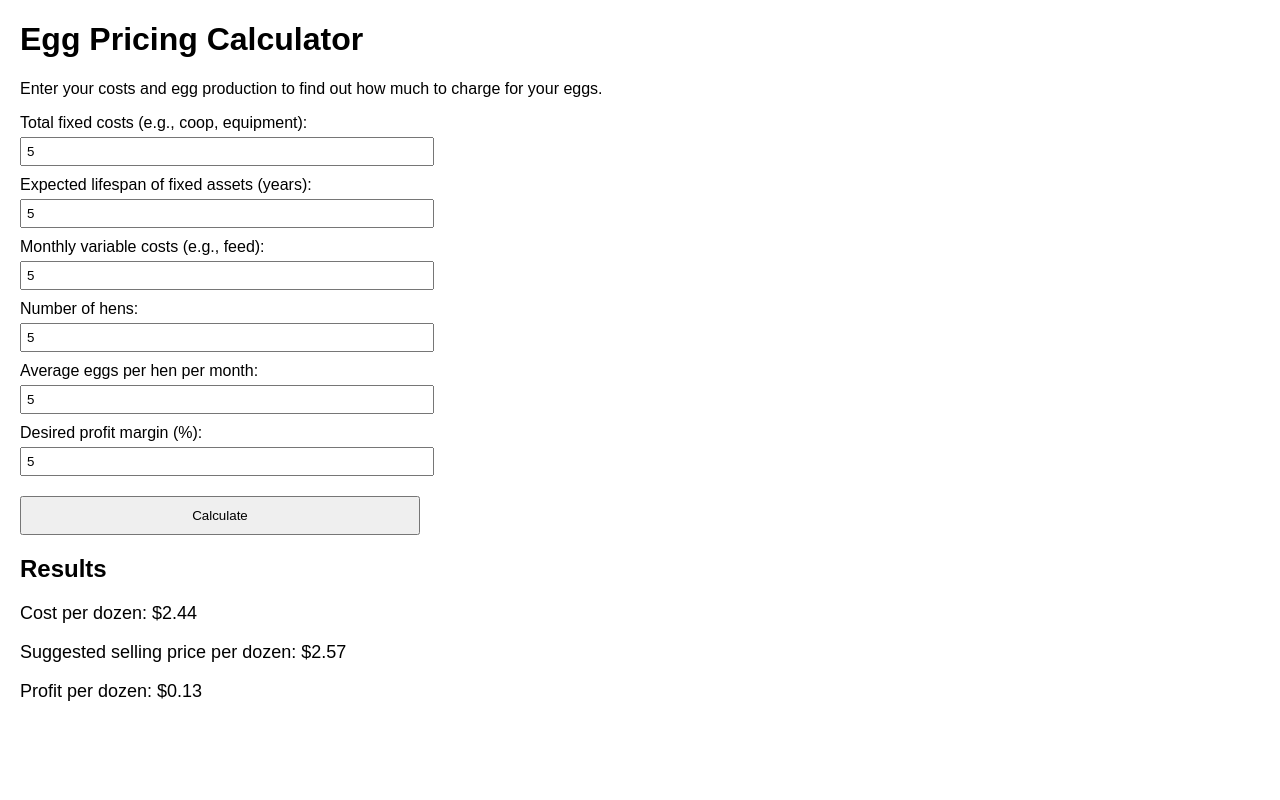
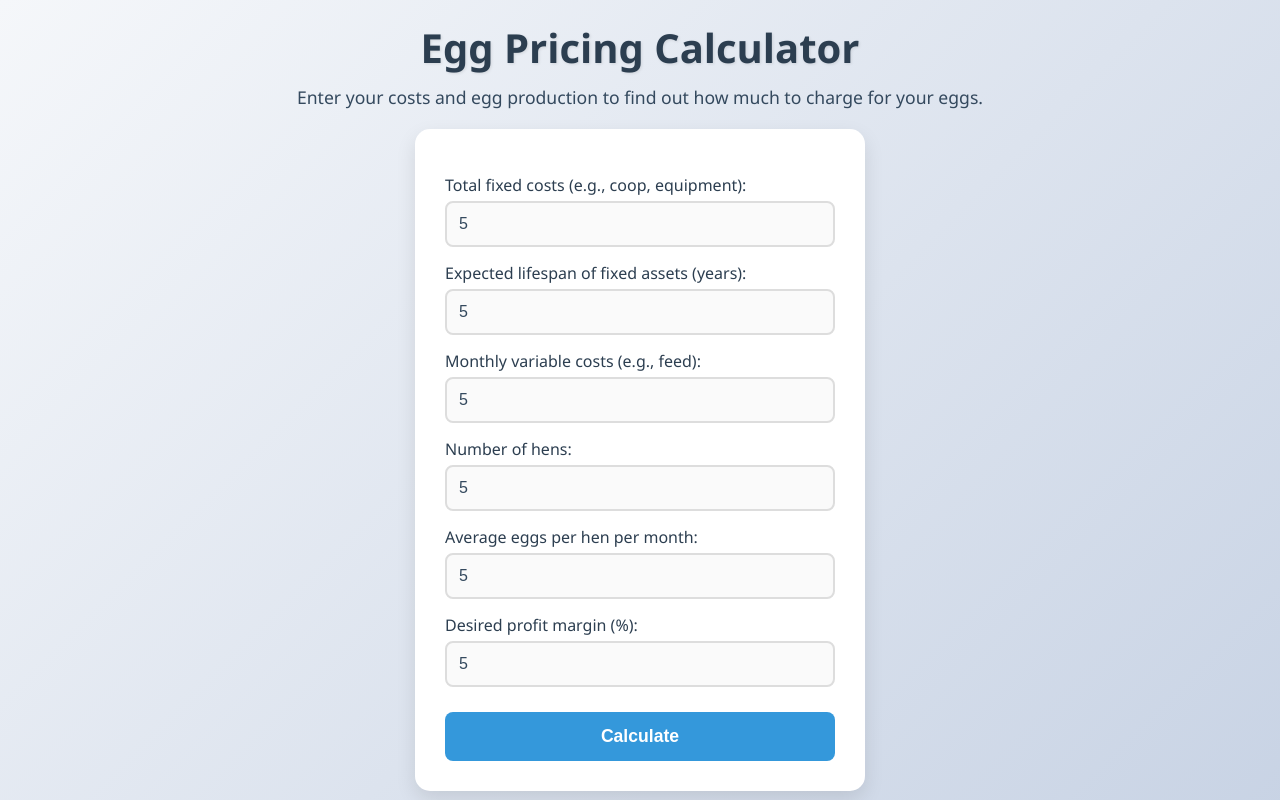
Before and after one commit to UnderdarkEcho/Eggs, a plain HTML site: page index.html in a window 1280 px wide. Both pictures are taken after typing "5", "5", "5", "5", "5", "5" into the empty fields and a click on the button "Calculate". Shown: the top 800 px of the page. Drawn offline with Linux system fonts and the light colour scheme.

Commit message:
Update CSS for modern, sleek design with animation

```diff
--- a/script.js
+++ b/script.js
@@ -42,6 +42,7 @@ document
     let profitPerDozen = sellingPrice - costPerDozen;
 
     // Display results
+    document.getElementById("results").classList.remove("show");
     document.getElementById("cost-per-dozen").textContent =
       costPerDozen.toFixed(2);
     document.getElementById("selling-price").textContent =
@@ -49,4 +50,5 @@ document
     document.getElementById("profit-per-dozen").textContent =
       profitPerDozen.toFixed(2);
     document.getElementById("results").style.display = "block";
+    document.getElementById("results").classList.add("show");
   });
--- a/styles.css
+++ b/styles.css
@@ -1,33 +1,148 @@
-body {
-  font-family: Arial, sans-serif;
-  margin: 20px;
+/* Reset default margins and padding for consistency */
+* {
+  margin: 0;
+  padding: 0;
+  box-sizing: border-box;
 }
 
-form {
-  max-width: 400px;
+body {
+  font-family: "Segoe UI", Tahoma, Geneva, Verdana, sans-serif;
+  background: linear-gradient(135deg, #f5f7fa 0%, #c3cfe2 100%);
+  min-height: 100vh;
+  display: flex;
+  flex-direction: column;
+  align-items: center;
+  padding: 20px;
 }
 
+/* Heading Styling */
+h1 {
+  font-size: 2.5rem;
+  color: #2c3e50;
+  margin-bottom: 10px;
+  text-shadow: 1px 1px 3px rgba(0, 0, 0, 0.1);
+}
+
+p {
+  font-size: 1.1rem;
+  color: #34495e;
+  margin-bottom: 20px;
+}
+
+/* Form Container */
+form {
+  background: #ffffff;
+  padding: 30px;
+  border-radius: 15px;
+  box-shadow: 0 8px 20px rgba(0, 0, 0, 0.1);
+  width: 100%;
+  max-width: 450px;
+  transition: transform 0.3s ease;
+}
+
+form:hover {
+  transform: translateY(-5px);
+}
+
+/* Labels and Inputs */
 label {
   display: block;
-  margin-top: 10px;
+  font-size: 1rem;
+  color: #2c3e50;
+  margin-top: 15px;
+  font-weight: 500;
 }
 
 input {
   width: 100%;
-  padding: 5px;
+  padding: 12px;
   margin-top: 5px;
+  border: 2px solid #ddd;
+  border-radius: 8px;
+  font-size: 1rem;
+  color: #34495e;
+  background: #fafafa;
+  transition: border-color 0.3s ease, box-shadow 0.3s ease;
 }
 
-button {
-  margin-top: 20px;
-  padding: 10px;
-  width: 100%;
+input:focus {
+  border-color: #3498db;
+  box-shadow: 0 0 8px rgba(52, 152, 219, 0.3);
+  outline: none;
 }
 
+input::placeholder {
+  color: #95a5a6;
+  font-style: italic;
+}
+
+/* Button Styling */
+button {
+  width: 100%;
+  padding: 14px;
+  margin-top: 25px;
+  background: #3498db;
+  color: white;
+  border: none;
+  border-radius: 8px;
+  font-size: 1.1rem;
+  font-weight: bold;
+  cursor: pointer;
+  transition: background 0.3s ease, transform 0.2s ease;
+}
+
+button:hover {
+  background: #2980b9;
+  transform: scale(1.02);
+}
+
+/* Results Section */
 #results {
-  margin-top: 20px;
+  margin-top: 30px;
+  background: #ffffff;
+  padding: 25px;
+  border-radius: 15px;
+  box-shadow: 0 8px 20px rgba(0, 0, 0, 0.1);
+  width: 100%;
+  max-width: 450px;
+  opacity: 0;
+  transform: translateY(20px);
+  transition: opacity 0.5s ease, transform 0.5s ease;
+}
+
+#results.show {
+  opacity: 1;
+  transform: translateY(0);
+}
+
+#results h2 {
+  font-size: 1.8rem;
+  color: #2c3e50;
+  margin-bottom: 15px;
 }
 
 #results p {
-  font-size: 18px;
+  font-size: 1.1rem;
+  color: #34495e;
+  margin: 10px 0;
 }
+
+#results span {
+  font-weight: bold;
+  color: #27ae60;
+}
+
+/* Responsive Design */
+@media (max-width: 480px) {
+  h1 {
+    font-size: 2rem;
+  }
+  p {
+    font-size: 1rem;
+  }
+  form,
+  #results {
+    padding: 20px;
+    max-width: 100%;
+  }
+}
```
